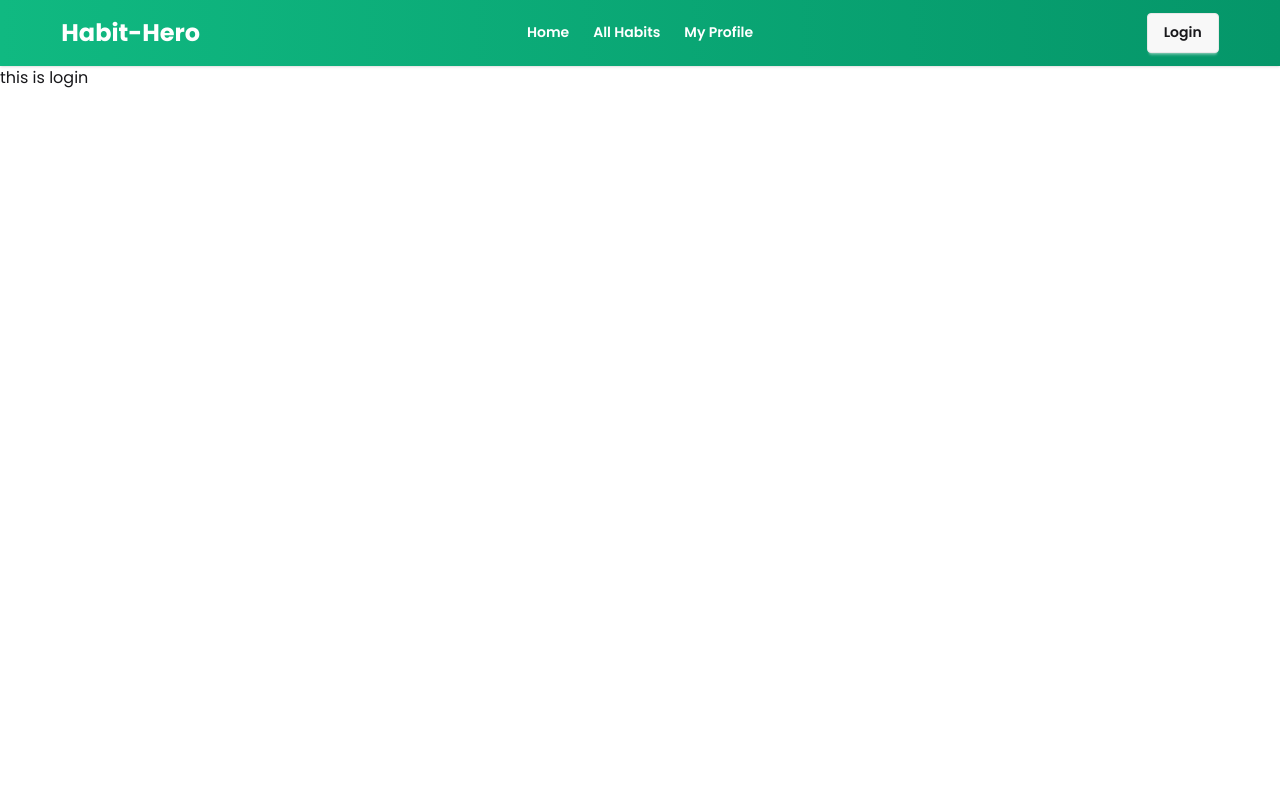
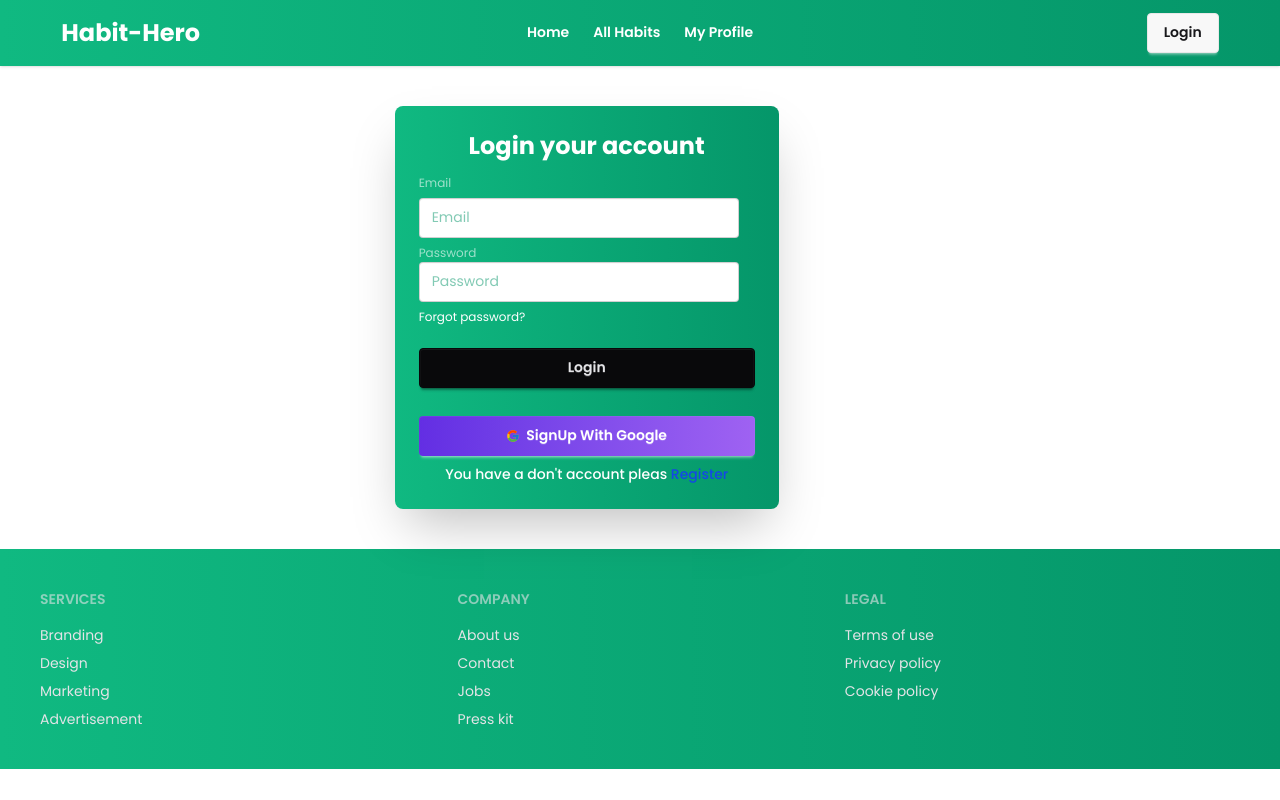
Before and after one commit to toukir5588/habit-hero-client, a React (Vite) app: page /login in a window 1280 px wide. Built offline with nearby package versions, Linux system fonts and the light colour scheme; no server answers.

Commit message:
login and register page in added

```diff
--- /dev/null
+++ b/src/Footer/Footer.jsx
@@ -0,0 +1,32 @@
+import React from 'react';
+
+const Footer = () => {
+    return (
+        <div>
+           <footer className="footer sm:footer-horizontal gb-gradient text-neutral-content p-10">
+  <nav>
+    <h6 className="footer-title">Services</h6>
+    <a className="link link-hover">Branding</a>
+    <a className="link link-hover">Design</a>
+    <a className="link link-hover">Marketing</a>
+    <a className="link link-hover">Advertisement</a>
+  </nav>
+  <nav>
+    <h6 className="footer-title">Company</h6>
+    <a className="link link-hover">About us</a>
+    <a className="link link-hover">Contact</a>
+    <a className="link link-hover">Jobs</a>
+    <a className="link link-hover">Press kit</a>
+  </nav>
+  <nav>
+    <h6 className="footer-title">Legal</h6>
+    <a className="link link-hover">Terms of use</a>
+    <a className="link link-hover">Privacy policy</a>
+    <a className="link link-hover">Cookie policy</a>
+  </nav>
+</footer>
+        </div>
+    );
+};
+
+export default Footer;
--- a/src/Login/Login.jsx
+++ b/src/Login/Login.jsx
@@ -1,41 +1,140 @@
-import React, { useContext } from 'react';
-import { AuthContext } from '../contexts/AuthContext';
+import React, { use, useContext, useRef, useState } from "react";
+import { FcGoogle } from "react-icons/fc";
+import { Link, useNavigate } from "react-router";
+import { toast } from "react-toastify";
+import { FaEye, FaEyeSlash } from "react-icons/fa";
+import { AuthContext } from "../contexts/AuthContext";
 
 const Login = () => {
+  const { signUpGoogle, signInGoogle, setUser, forgotPasswordFunc } =
+    use(AuthContext);
+  const [eye, setEye] = useState(false);
+  const navigate = useNavigate();
+  const emailRef = useRef(null);
 
-    const {signInWithGoogle, setUser} = useContext(AuthContext)
+  const handleGoogleSignin = () => {
+    signUpGoogle()
+      .then((result) => {
+        const user = result.user;
+        setUser(user);
+        toast.success("your account is success");
+        navigate("/category/1");
 
-      const handleGoogleSignIn = () => {
-        signInWithGoogle()
-          .then((result) => {
-            console.log(result.user);
-            const newUser = {
-              name: result.user.displayName,
-              email: result.user.email,
-              image: result.user.photoURL,
+        // console.log(user);
+      })
+      .catch((error) => {
+        const errorCode = error.code;
+        const errorMessage = error.message;
+        toast.error(errorMessage);
+        // ..
+      });
   };
 
-            // create user in the database
-            fetch("http://localhost:3000/users", {
-              method: "POST",
-              headers: {
-                "content-type": "application/json",
-              },
-              body: JSON.stringify(newUser),
-            })
-              .then((res) => res.json())
-              .then((data) => {
-                console.log("data after user save", data);
-              });
+  const handleEye = () => {
+    // console.log("onclick");
+    setEye(!eye);
+  };
+
+  const handleEmailSignin = (e) => {
+    e.preventDefault();
+    const form = e.target;
+
+    const email = form.email.value;
+    const password = form.password.value;
+    // console.log(email, password);
+
+    signInGoogle(email, password)
+      .then((result) => {
+        const user = result.user;
+        setUser(user);
+        // console.log(user);
+
+        toast.success("your account is success");
+        // console.log(user);
       })
       .catch((error) => {
-            console.log(error);
+        const errorCode = error.code;
+        const errorMessage = error.message;
+        toast.error(errorMessage);
+        // ..
       });
   };
+
+  const handleForgotPassword = () => {
+    const email = emailRef.current.value;
+    if(!email){
+      toast.error("please giv your email address");
+      return;
+    }
+    forgotPasswordFunc(email)
+      .then(() => {
+        toast.success("Password reset email sent!");
+        // console.log(user);
+      })
+      .catch((error) => {
+        const errorCode = error.code;
+        const errorMessage = error.message;
+        toast.error(errorMessage);
+        // ..
+      });
+  };
+
   return (
+    <div className="w-11/12 mx-auto my-10 flex justify-center items-center text-primary">
+      <div className="card gb-gradient w-full max-w-sm shrink-0 shadow-2xl">
+        <div className="card-body">
+          <h1 className="text-2xl font-bold text-center">Login your account</h1>
+          <form onSubmit={handleEmailSignin}>
+            <fieldset className="fieldset">
+              <label className="label">Email</label>
+              <input
+                ref={emailRef}
+                type="email"
+                name="email"
+                className="input text-[#059669]"
+                placeholder="Email"
+              />
+              <div className="relative">
+                <label className="label">Password</label>
+                <button
+                  type="button"
+                  onClick={handleEye}
+                  className=" bg-transparent outline-0 border-0 cursor-pointer absolute top-[28px] right-[30px] z-10"
+                >
 
+                  {eye ? <FaEye size={20} />: <FaEyeSlash size={20} />}
+                </button>
+                <input
+                  type={eye ? "text" : "password"}
+                  name="password"
+                  className="input text-[#059669]"
+                  placeholder="Password"
+                />
+              </div>
               <div>
-            <h1>this is login</h1>
+                <button
+                  type="button"
+                  onClick={handleForgotPassword}
+                  className="link link-hover"
+                >
+                  Forgot password?
+                </button>
+              </div>
+              <button className="btn btn-neutral mt-4">Login</button>
+            </fieldset>
+          </form>
+          <button onClick={handleGoogleSignin} className="btn btn-primary mt-4">
+            <FcGoogle /> SignUp With Google
+          </button>
+
+          <p className=" font-medium text-center">
+            You have a don't account pleas{" "}
+            <Link className="text-blue-700 hover:underline" to="/register">
+              Register
+            </Link>
+          </p>
+        </div>
+      </div>
     </div>
   );
 };
--- a/src/components/Navbar/Navbar.jsx
+++ b/src/components/Navbar/Navbar.jsx
@@ -48,7 +48,7 @@ const Navbar = () => {
       </div>
       <ul
         tabIndex="-1"
-        className="menu menu-sm dropdown-content bg-pink-500 rounded-box z-1 mt-3 w-52 p-2 shadow">
+        className="menu menu-sm dropdown-content gb-gradient rounded-box z-1 mt-3 w-52 p-2 shadow">
         {link}
       </ul>
     </div>
--- a/src/components/Register/Register.jsx
+++ b/src/components/Register/Register.jsx
@@ -70,8 +70,8 @@ const Register = () => {
   };
 
   return (
-    <div>
-      <div className="card bg-base-100 w-full max-w-sm shrink-0 shadow-2xl">
+    <div className="w-11/12 mx-auto my-10 flex justify-center items-center text-primary">
+      <div className="card gb-gradient w-full max-w-sm shrink-0  shadow-2xl">
         <div className="card-body">
           <h1 className="text-2xl font-bold text-center">
             Create Your account
@@ -83,7 +83,7 @@ const Register = () => {
               <input
                 type="text"
                 name="name"
-                className="input"
+                className="input text-[#059669]"
                 placeholder="Your Name"
                 required
               />
@@ -92,7 +92,7 @@ const Register = () => {
               <input
                 type="text"
                 name="photoURL"
-                className="input"
+                className="input text-[#059669]"
                 placeholder="Photo URL"
                 required
               />
@@ -101,7 +101,7 @@ const Register = () => {
               <input
                 type="email"
                 name="email"
-                className="input"
+                className="input text-[#059669]"
                 placeholder="Email"
                 required
               />
@@ -111,7 +111,7 @@ const Register = () => {
                 <button
                   type="button"
                   onClick={handleEye}
-                  className="btn bg-transparent outline-0 border-0 absolute top-[20px] right-[0px] z-10"
+                  className="btn bg-transparent outline-0 border-0 absolute top-[18px] right-[0px] z-10"
                 >
 
                   {eye ? <FaEye size={20} />: <FaEyeSlash size={20} />}
@@ -119,7 +119,7 @@ const Register = () => {
                 <input
                   type={eye ? "text" : "password"}
                   name="password"
-                  className="input"
+                  className="input text-[#059669]"
                   placeholder="Password"
                 />
               </div>
@@ -128,9 +128,9 @@ const Register = () => {
             </fieldset>
           </form>
 
-          <p className="text-lg font-medium text-center">
-            You hav a Already account pleas{" "}
-            <Link className="text-blue-700 hover:underline" to="/auth/login">
+          <p className=" font-medium text-center">
+            You have a Already account pleas{" "}
+            <Link className="text-blue-700 hover:underline" to="/login">
               Login
             </Link>
           </p>
--- a/src/layouts/RootLayout.jsx
+++ b/src/layouts/RootLayout.jsx
@@ -1,6 +1,7 @@
 import React from 'react';
 import { Outlet } from 'react-router';
 import Navbar from '../components/Navbar/Navbar';
+import Footer from '../Footer/Footer';
 
 const RootLayout = () => {
     return (
@@ -9,6 +10,7 @@ const RootLayout = () => {
             <div className='max-w-11/12'>
                 <Outlet></Outlet>
             </div>
+            <Footer/>
         </div>
     );
 };
```
Lines whose indentation alone changed are shown as unchanged.
